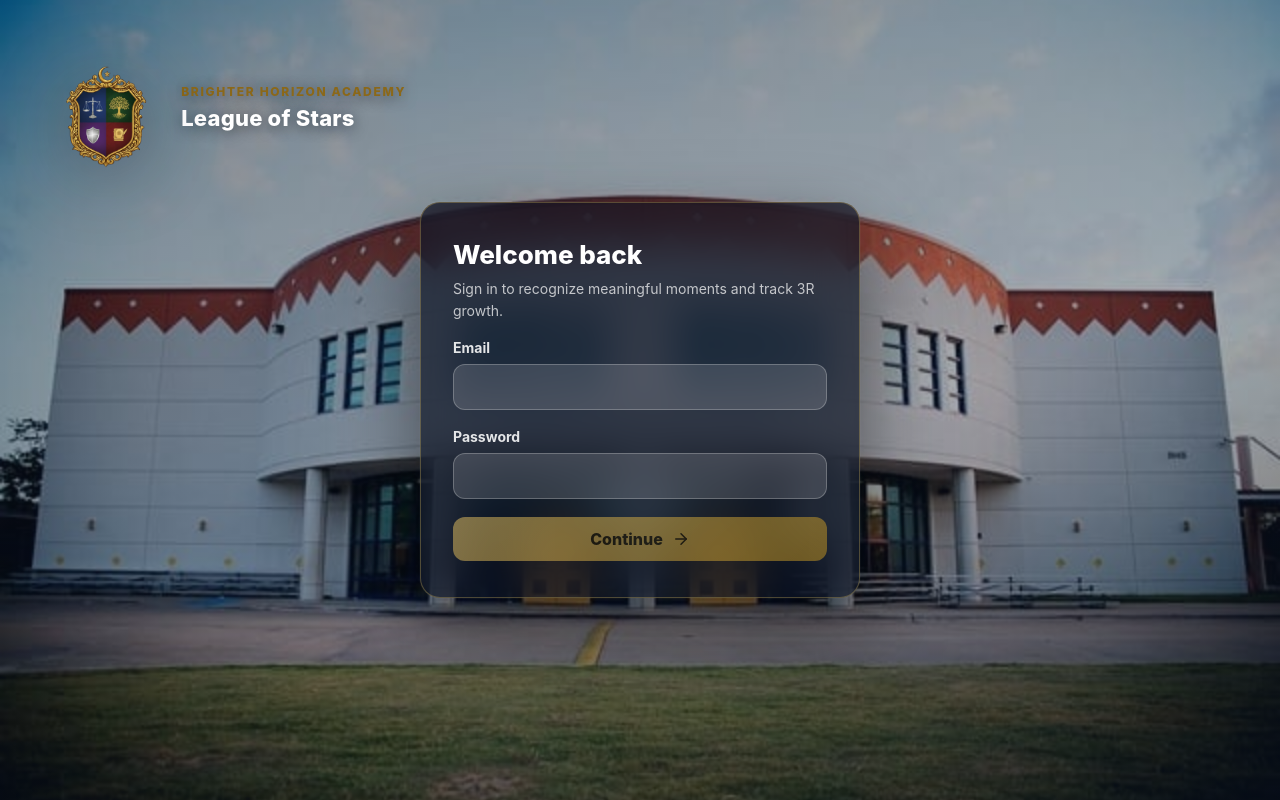
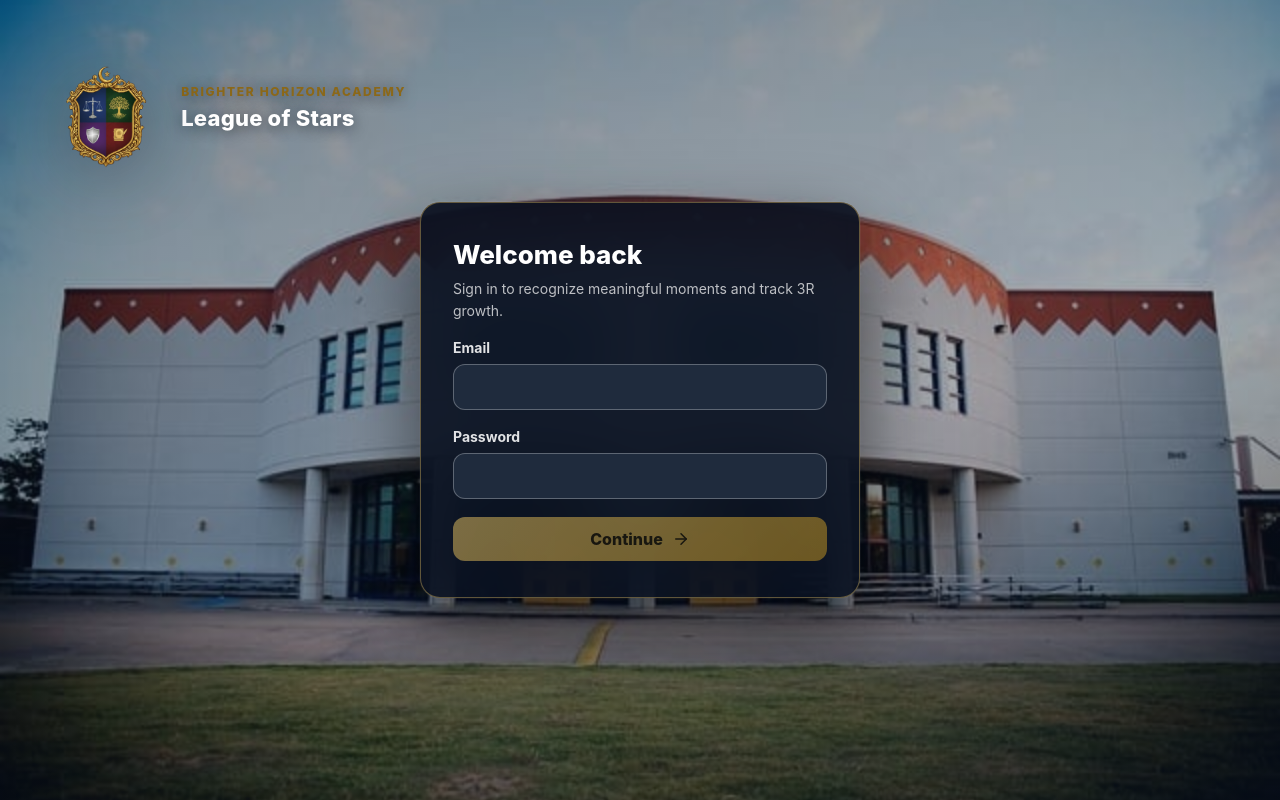
Before and after one commit to moneebsarmad/losv2, a Next.js app in the folder apps/web/: page / in a window 1280 px wide. Built offline with nearby package versions, Linux system fonts and the light colour scheme; no server answers.

Commit message:
Strengthen login card contrast

```diff
--- a/apps/web/src/app/globals.css
+++ b/apps/web/src/app/globals.css
@@ -121,13 +121,13 @@ button {
 
 .auth-card {
   width: 100%;
-  border: 1px solid rgba(215, 182, 95, 0.32);
+  border: 1px solid rgba(215, 182, 95, 0.42);
   border-radius: 20px;
-  background: rgba(8, 16, 32, 0.68);
-  backdrop-filter: blur(22px);
-  -webkit-backdrop-filter: blur(22px);
+  background: rgba(8, 16, 32, 0.9);
+  backdrop-filter: blur(28px);
+  -webkit-backdrop-filter: blur(28px);
   padding: 36px 32px;
-  box-shadow: 0 32px 80px rgba(0, 0, 0, 0.5), 0 0 0 1px rgba(255, 255, 255, 0.04);
+  box-shadow: 0 32px 80px rgba(0, 0, 0, 0.58), 0 0 0 1px rgba(255, 255, 255, 0.06);
 }
 
 .auth-card h2 {
@@ -150,8 +150,8 @@ button {
 }
 
 .auth-page .input {
-  background: rgba(255, 255, 255, 0.14);
-  border-color: rgba(255, 255, 255, 0.24);
+  background: rgb(31, 43, 61);
+  border-color: rgba(255, 255, 255, 0.28);
   color: white;
 }
 
```
